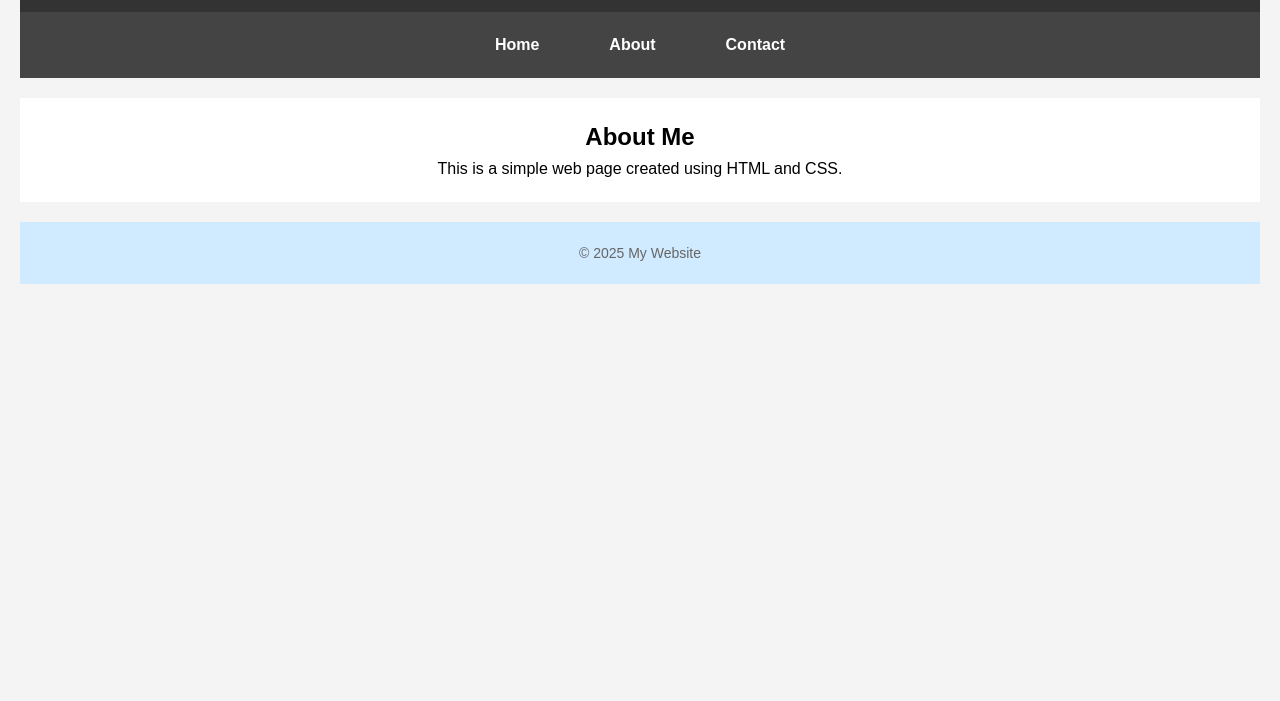
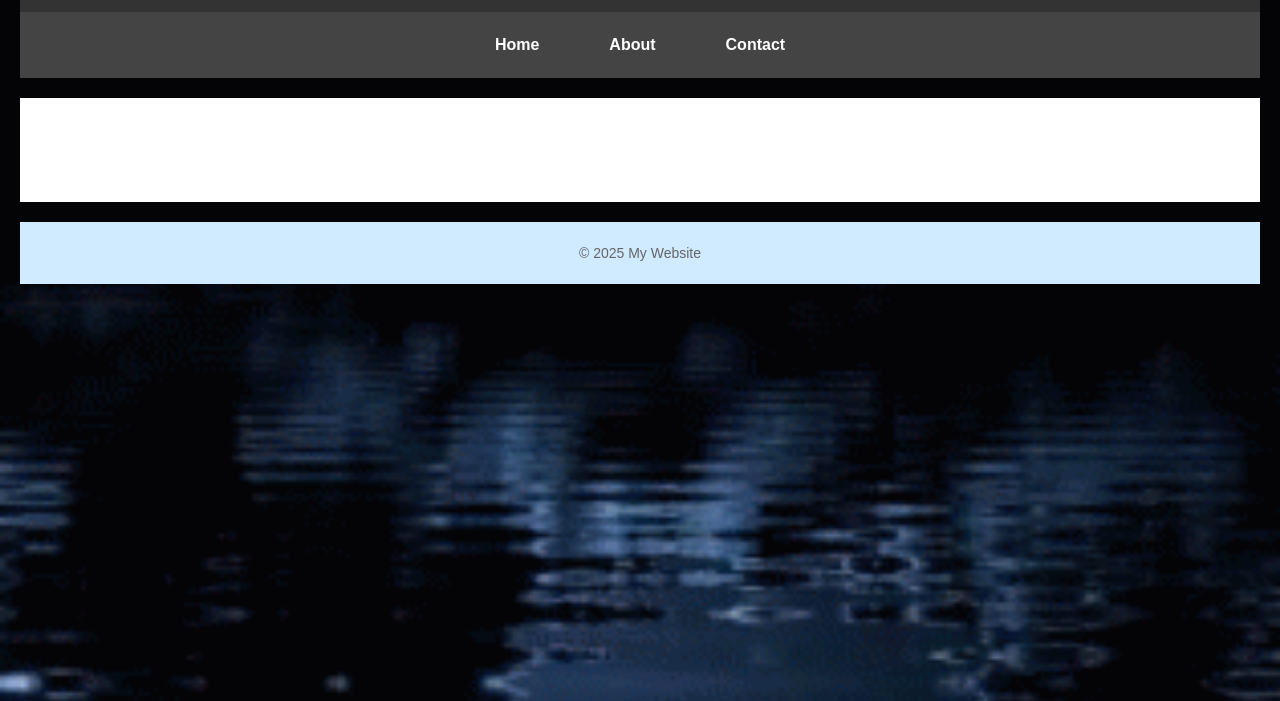
Before and after one commit to NJSannuvanda/webpage_creation, a plain HTML site: page index.html in a window 1280 px wide. Shown: the part 99-800 px from the top of the page. Drawn offline with Linux system fonts and the light colour scheme.

Commit message:
Update styles.css

```diff
--- a/styles.css
+++ b/styles.css
@@ -5,9 +5,19 @@ body, h1, h2, p, ul {
 }
 
 /* Body Styling */
+/*body {
+  font-family: Arial, sans-serif;
+  background-color: #f4f4f4;
+  line-height: 1.6;
+  padding: 20px;
+}*/
 body {
   font-family: Arial, sans-serif;
-  background-color: #f4f4f4;
+  background-image: url('moon1.gif');  /* ✅ Your local GIF in same folder */
+  background-size: cover;              /* Stretch to fill screen */
+  background-repeat: no-repeat;        /* No tiling */
+  background-position: center center;  /* Center the image */
+  color: #fff;                         /* Text color for better readability */
   line-height: 1.6;
   padding: 20px;
 }
```
